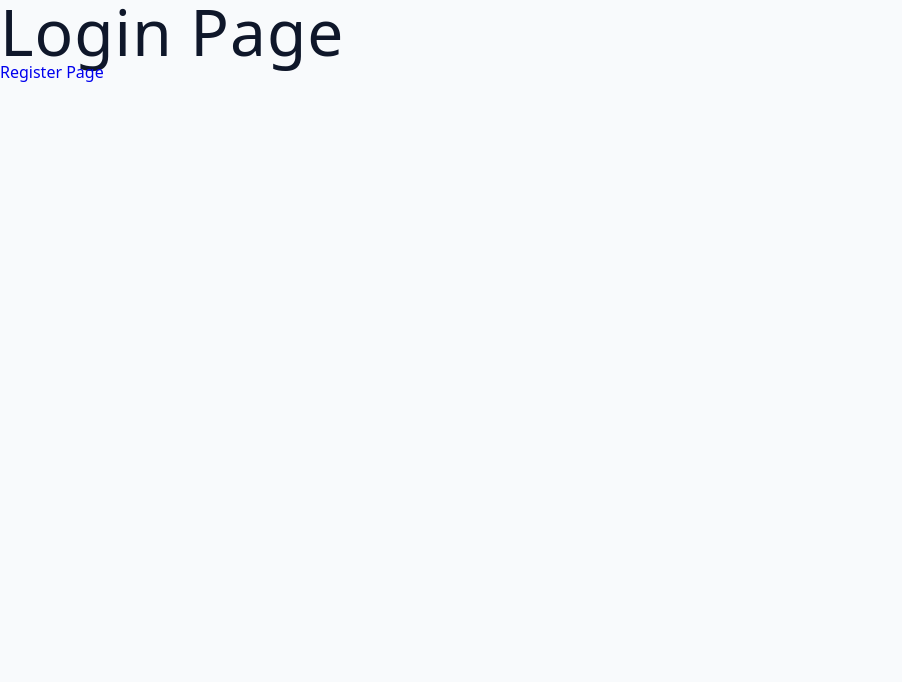
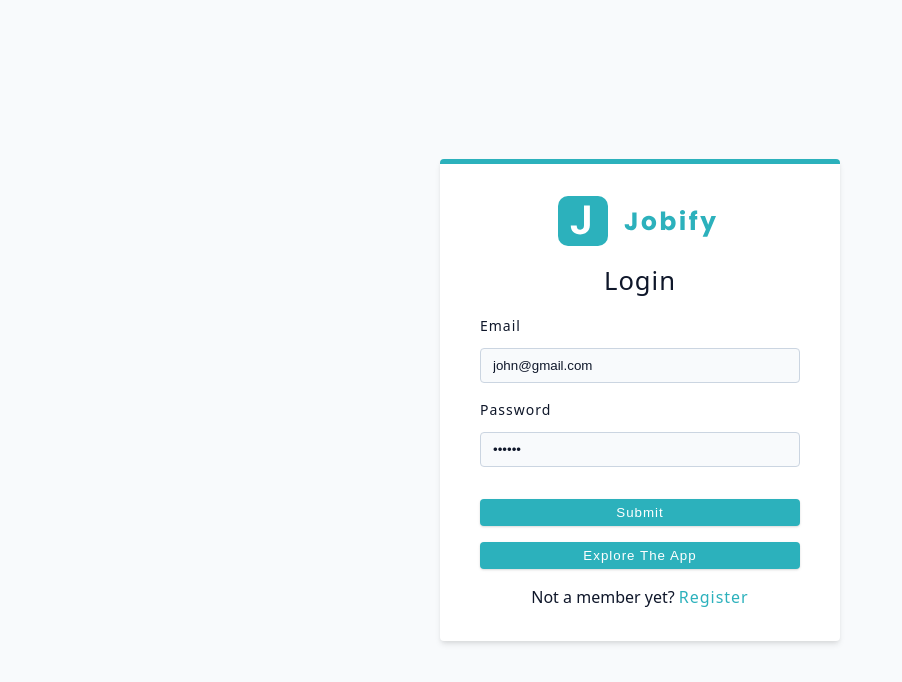
Before and after one commit to kiethohoai/jobify-v2, a React (Vite) app in the folder client/: page /login in a window 1280 px wide. Shown: the top 682 px of the page, without its empty margins (0-902 px from the left). Built offline with nearby package versions, Linux system fonts and the light colour scheme.

Commit message:
07 Login Page

```diff
--- a/client/src/pages/Login.jsx
+++ b/client/src/pages/Login.jsx
@@ -1,11 +1,32 @@
+import Wrapper from '../assets/wrappers/RegisterAndLoginPage';
+import { Logo, FormRow } from '../components';
 import { Link } from 'react-router-dom';
 
 const Login = () => {
   return (
-    <div>
-      <h1>Login Page</h1>
-      <Link to="/register">Register Page</Link>
-    </div>
+    <Wrapper>
+      <form className="form">
+        <Logo />
+        <h4>Login</h4>
+
+        <FormRow type="email" name="email" defaultValue="john@gmail.com" />
+        <FormRow type="password" name="password" defaultValue="123456" />
+
+        <button type="submit" className="btn btn-block">
+          submit
+        </button>
+        <button type="button" className="btn btn-block">
+          explore the app
+        </button>
+
+        <p>
+          Not a member yet?
+          <Link to="/register" className="member-btn">
+            Register
+          </Link>
+        </p>
+      </form>
+    </Wrapper>
   );
 };
 export default Login;
```
